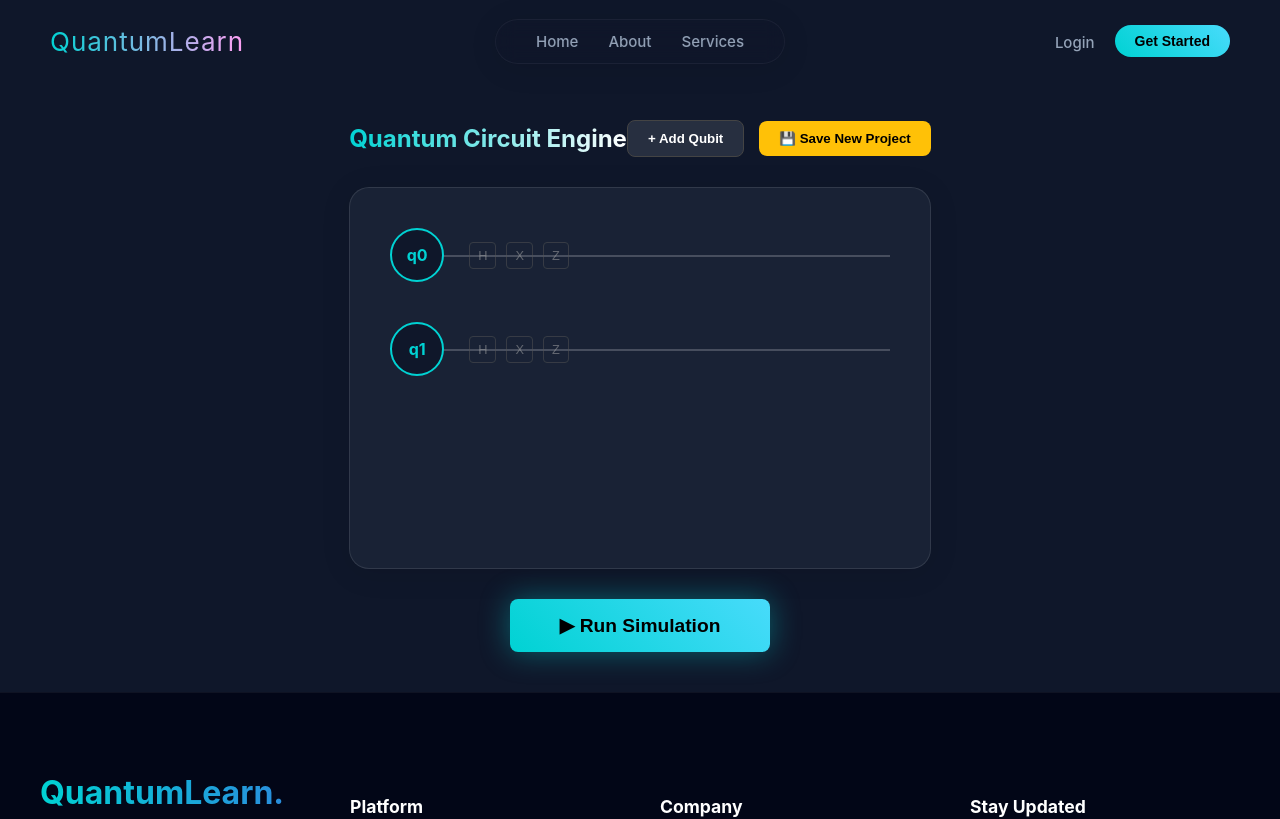
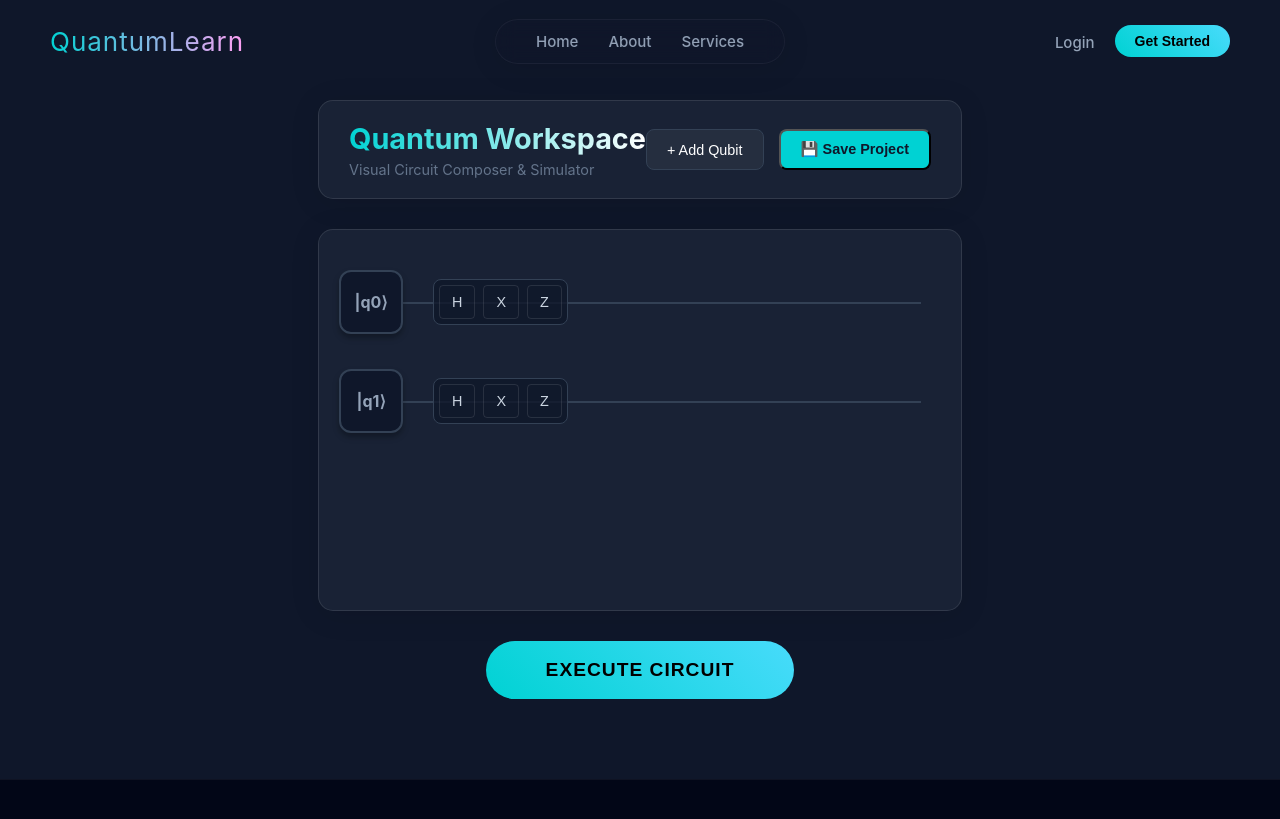
Before and after one commit to rishabhsaraswat90-sketch/QuantumLearn, a React (Vite) app in the folder client/: page /simulator in a window 1280 px wide. Shown: the top 819 px of the page. Built offline with nearby package versions, Linux system fonts and the light colour scheme.

Commit message:
Adding recharts to improve the chart section of simulator

```diff
--- a/client/package.json
+++ b/client/package.json
@@ -17,7 +17,8 @@
     "react-dom": "^19.2.4",
     "react-easy-crop": "^5.5.6",
     "react-hot-toast": "^2.6.0",
-    "react-router-dom": "^7.13.0"
+    "react-router-dom": "^7.13.0",
+    "recharts": "^3.7.0"
   },
   "devDependencies": {
     "@eslint/js": "^9.39.1",
--- a/client/src/pages/Simulator.jsx
+++ b/client/src/pages/Simulator.jsx
@@ -1,25 +1,22 @@
 import React, { useState } from 'react';
-import { motion } from 'framer-motion';
+import { motion, AnimatePresence } from 'framer-motion';
 import { toast } from 'react-hot-toast';
-import { useLocation, useNavigate } from 'react-router-dom'; // Add these
+import { useLocation, useNavigate } from 'react-router-dom';
+import { BarChart, Bar, XAxis, YAxis, Tooltip, ResponsiveContainer, Cell } from 'recharts';
 
 const Simulator = () => {
   const location = useLocation();
   const navigate = useNavigate();
 
-  // 👇 NEW: Check if we received data from the Dashboard
+  // --- Logic State (Untouched) ---
   const [circuit, setCircuit] = useState(location.state?.circuitData || [[], []]);
-  const [circuitId, setCircuitId] = useState(location.state?.id || null); // Tracks if this is an existing project
+  const [circuitId, setCircuitId] = useState(location.state?.id || null);
   const [projectTitle, setProjectTitle] = useState(location.state?.title || "");
-
   const [results, setResults] = useState(null);
   const [loading, setLoading] = useState(false);
 
   const addQubit = () => {
-    if (circuit.length >= 5) {
-        toast.error("Max 5 Qubits allowed in Demo Mode");
-        return;
-    }
+    if (circuit.length >= 5) return toast.error("Max 5 Qubits allowed in Demo Mode");
     setCircuit([...circuit, []]);
   };
 
@@ -44,150 +41,158 @@ const Simulator = () => {
         headers: { "Content-Type": "application/json" },
         body: JSON.stringify({ circuitData: circuit })
       });
-
       const json = await response.json();
       if (json.success) {
-        setResults(json.results);
+        // Format data for Recharts
+        const chartData = json.results.map(r => ({
+            state: `|${r.state}⟩`,
+            probability: parseFloat((r.probability * 100).toFixed(2))
+        }));
+        setResults(chartData);
         toast.success("Simulation Complete", { icon: '⚡' });
-      } else {
-        toast.error("Simulation Failed");
-      }
+      } else toast.error("Simulation Failed");
     } catch (error) {
       toast.error("Server Connection Error");
     }
     setLoading(false);
   };
 
-  // 👇 NEW: Save OR Update Logic
   const handleSave = async () => {
     const token = localStorage.getItem('token');
-    if (!token) {
-      toast.error("Login to Save Circuits");
-      return;
-    }
+    if (!token) return toast.error("Login to Save Circuits");
 
-    // If it's a new project, ask for a name. Otherwise, keep current name.
     let title = projectTitle;
     if (!circuitId) {
         title = prompt("Project Name:");
-        if (!title) return; // User cancelled
+        if (!title) return;
         setProjectTitle(title);
     }
 
     try {
-      // Determine URL and Method based on if we have an ID
-      const url = circuitId
-        ? `https://quantumlearn-api.onrender.com/api/simulation/update/${circuitId}`
-        : `https://quantumlearn-api.onrender.com/api/simulation/save`;
-
+      const url = circuitId ? `https://quantumlearn-api.onrender.com/api/simulation/update/${circuitId}` : `https://quantumlearn-api.onrender.com/api/simulation/save`;
       const method = circuitId ? "PUT" : "POST";
 
       const response = await fetch(url, {
         method: method,
-        headers: {
-          "Content-Type": "application/json",
-          "auth-token": token
-        },
+        headers: { "Content-Type": "application/json", "auth-token": token },
         body: JSON.stringify({ title, circuitData: circuit })
       });
-
       const json = await response.json();
 
-      // If saving a new circuit, grab the new ID so future saves act as updates
       if (json._id || json.circuit) {
         if (!circuitId) setCircuitId(json._id);
         toast.success(circuitId ? "Project Updated" : "Project Saved to Cloud ☁️");
-      } else {
-        toast.error("Save Failed");
-      }
+      } else toast.error("Save Failed");
     } catch (error) {
       toast.error("Server Error");
     }
   };
 
+  // --- Custom Tooltip for the Chart ---
+  const CustomTooltip = ({ active, payload, label }) => {
+    if (active && payload && payload.length) {
       return (
-    <div style={{ padding: '120px 40px 40px 40px', maxWidth: '1200px', margin: '0 auto', color: 'white' }}>
+        <div style={{ background: '#0f172a', border: '1px solid #00d2d3', padding: '10px', borderRadius: '8px', color: '#fff' }}>
+          <p style={{ margin: 0, fontWeight: 'bold' }}>State: {label}</p>
+          <p style={{ margin: 0, color: '#00d2d3' }}>Probability: {payload[0].value}%</p>
+        </div>
+      );
+    }
+    return null;
+  };
 
-      <div style={{ display: 'flex', justifyContent: 'space-between', alignItems: 'center', marginBottom: '30px' }}>
-        <h2 style={{ margin: 0, background: 'linear-gradient(to right, #00d2d3, #fff)', WebkitBackgroundClip: 'text', WebkitTextFillColor: 'transparent' }}>
-            {projectTitle ? `Editing: ${projectTitle}` : "Quantum Circuit Engine"}
+  return (
+    <div style={{ padding: '100px 20px 40px 20px', maxWidth: '1200px', margin: '0 auto', color: 'white', fontFamily: 'Inter, sans-serif' }}>
+
+      {/* Header Panel */}
+      <div className="glass-panel" style={{ padding: '20px 30px', borderRadius: '15px', display: 'flex', justifyContent: 'space-between', alignItems: 'center', marginBottom: '30px' }}>
+        <div>
+            <h2 style={{ margin: 0, fontSize: '1.8rem', background: 'linear-gradient(to right, #00d2d3, #fff)', WebkitBackgroundClip: 'text', WebkitTextFillColor: 'transparent' }}>
+                {projectTitle ? projectTitle : "Quantum Workspace"}
             </h2>
-        <div>
-            <button onClick={addQubit} className="btn-neon" style={{ marginRight: '15px', background: 'rgba(255,255,255,0.1)', color: 'white', border: '1px solid #444' }}>
+            <p style={{ margin: '5px 0 0 0', color: '#64748b', fontSize: '0.9rem' }}>Visual Circuit Composer & Simulator</p>
+        </div>
+        <div style={{ display: 'flex', gap: '15px' }}>
+            <motion.button whileHover={{ scale: 1.05 }} whileTap={{ scale: 0.95 }} onClick={addQubit} style={{ ...btnStyle, background: 'rgba(255,255,255,0.05)', border: '1px solid #334155' }}>
                 + Add Qubit
-            </button>
-            {/* 👇 Updated button to trigger handleSave */}
-            <button onClick={handleSave} className="btn-neon" style={{ background: '#ffc107', color: 'black' }}>
-                {circuitId ? "💾 Update Project" : "💾 Save New Project"}
-            </button>
+            </motion.button>
+            <motion.button whileHover={{ scale: 1.05 }} whileTap={{ scale: 0.95 }} onClick={handleSave} style={{ ...btnStyle, background: '#00d2d3', color: '#0f172a', fontWeight: 'bold' }}>
+                {circuitId ? "💾 Update Project" : "💾 Save Project"}
+            </motion.button>
         </div>
       </div>
 
-      {/* --- CIRCUIT CANVAS --- */}
-      <div className="glass-panel" style={{ padding: '40px', borderRadius: '20px', minHeight: '300px', overflowX: 'auto', marginBottom: '30px' }}>
+      {/* Circuit Canvas */}
+      <div className="glass-panel" style={{ padding: '40px 20px', borderRadius: '15px', overflowX: 'auto', marginBottom: '30px', minHeight: '300px' }}>
         {circuit.map((qubitLine, index) => (
-          <div key={index} style={{ display: 'flex', alignItems: 'center', marginBottom: '40px', position: 'relative' }}>
+          <div key={index} style={{ display: 'flex', alignItems: 'center', marginBottom: '35px', position: 'relative' }}>
 
-            <div style={{
-                width: '50px', height: '50px', borderRadius: '50%',
-                background: '#0f172a', border: '2px solid #00d2d3',
-                display: 'flex', alignItems: 'center', justifyContent: 'center',
-                fontWeight: 'bold', color: '#00d2d3', zIndex: 2
-            }}>
-                q{index}
+            {/* Qubit Node */}
+            <div style={{ width: '60px', height: '60px', borderRadius: '12px', background: '#0f172a', border: '2px solid #334155', display: 'flex', alignItems: 'center', justifyContent: 'center', fontWeight: 'bold', color: '#94a3b8', zIndex: 2, boxShadow: '0 4px 6px rgba(0,0,0,0.3)' }}>
+                |q{index}⟩
             </div>
 
-            <div style={{ position: 'absolute', left: '50px', right: 0, top: '50%', height: '2px', background: 'rgba(255,255,255,0.2)', zIndex: 0 }}></div>
+            {/* Quantum Wire */}
+            <div style={{ position: 'absolute', left: '60px', right: '20px', top: '50%', height: '2px', background: '#334155', zIndex: 0 }}></div>
 
-            <div style={{ display: 'flex', alignItems: 'center', marginLeft: '20px', zIndex: 1, gap: '15px' }}>
+            {/* Gates */}
+            <div style={{ display: 'flex', alignItems: 'center', marginLeft: '30px', zIndex: 1, gap: '15px', minWidth: '100px' }}>
+              <AnimatePresence>
                 {qubitLine.map((gate, gIndex) => (
                   <motion.div
-                    initial={{ scale: 0 }} animate={{ scale: 1 }} key={gIndex}
-                    style={{
-                        width: '50px', height: '50px', background: 'rgba(0, 210, 211, 0.1)', border: '1px solid #00d2d3', color: '#00d2d3',
-                        display: 'flex', alignItems: 'center', justifyContent: 'center', fontWeight: 'bold', borderRadius: '8px',
-                        backdropFilter: 'blur(5px)', boxShadow: '0 0 15px rgba(0,210,211,0.2)'
-                    }}
+                      initial={{ scale: 0, opacity: 0 }} animate={{ scale: 1, opacity: 1 }} exit={{ scale: 0, opacity: 0 }}
+                      key={gIndex}
+                      style={{ width: '50px', height: '50px', background: 'rgba(0, 210, 211, 0.1)', border: '1px solid #00d2d3', color: '#00d2d3', display: 'flex', alignItems: 'center', justifyContent: 'center', fontSize: '1.2rem', fontWeight: 'bold', borderRadius: '8px', backdropFilter: 'blur(5px)', boxShadow: '0 0 15px rgba(0,210,211,0.2)' }}
                   >
                     {gate}
                   </motion.div>
                 ))}
-              <div style={{ opacity: 0.5, transition: '0.3s', display: 'flex', gap: '5px' }} className="gate-options">
-                 <button onClick={() => addGate(index, 'H')} style={miniBtn}>H</button>
-                 <button onClick={() => addGate(index, 'X')} style={miniBtn}>X</button>
-                 <button onClick={() => addGate(index, 'Z')} style={miniBtn}>Z</button>
-                 {qubitLine.length > 0 && <button onClick={() => removeGate(index)} style={{...miniBtn, color: 'red', borderColor: 'red'}}>×</button>}
+              </AnimatePresence>
+
+              {/* Action Toolbar for this Qubit */}
+              <div style={{ display: 'flex', gap: '8px', background: 'rgba(15, 23, 42, 0.8)', padding: '5px', borderRadius: '8px', border: '1px solid #334155' }}>
+                 <button onClick={() => addGate(index, 'H')} style={gateBtnStyle}>H</button>
+                 <button onClick={() => addGate(index, 'X')} style={gateBtnStyle}>X</button>
+                 <button onClick={() => addGate(index, 'Z')} style={gateBtnStyle}>Z</button>
+                 {qubitLine.length > 0 && <button onClick={() => removeGate(index)} style={{...gateBtnStyle, color: '#ff4757', borderColor: 'rgba(255, 71, 87, 0.3)'}}>⌫</button>}
               </div>
             </div>
           </div>
         ))}
       </div>
 
-      <div style={{ textAlign: 'center' }}>
+      {/* Execute Button */}
+      <div style={{ textAlign: 'center', marginBottom: '40px' }}>
         <motion.button
-            whileHover={{ scale: 1.05 }} whileTap={{ scale: 0.95 }}
-            onClick={runSimulation}
-            className="btn-neon"
-            style={{ padding: '15px 50px', fontSize: '1.2rem', boxShadow: '0 0 30px rgba(0,210,211,0.4)' }}
+            whileHover={{ scale: 1.02, boxShadow: '0 0 30px rgba(0,210,211,0.5)' }} whileTap={{ scale: 0.98 }}
+            onClick={runSimulation} className="btn-neon" disabled={loading}
+            style={{ padding: '18px 60px', fontSize: '1.2rem', borderRadius: '30px', letterSpacing: '1px' }}
         >
-          {loading ? "Computing Wavefunction..." : "▶ Run Simulation"}
+          {loading ? "COMPUTING STATE VECTOR..." : "EXECUTE CIRCUIT"}
         </motion.button>
       </div>
 
+      {/* Professional Results Visualization */}
       {results && (
-        <motion.div initial={{ opacity: 0, y: 20 }} animate={{ opacity: 1, y: 0 }} className="glass-panel" style={{ marginTop: '40px', padding: '30px', borderRadius: '15px' }}>
-          <h3 style={{ color: '#aaa', borderBottom: '1px solid #333', paddingBottom: '10px' }}>Probability Distribution</h3>
-          <div style={{ display: 'flex', justifyContent: 'center', gap: '40px', marginTop: '30px', alignItems: 'flex-end', height: '200px' }}>
-            {results.map((res, i) => (
-              <div key={i} style={{ textAlign: 'center', width: '60px' }}>
-                <div style={{ fontSize: '1rem', fontWeight: 'bold', marginBottom: '10px', color: '#fff' }}>{(res.probability * 100).toFixed(1)}%</div>
-                <motion.div
-                    initial={{ height: 0 }} animate={{ height: `${res.probability * 100}%` }} transition={{ duration: 1, type: 'spring' }}
-                    style={{ width: '100%', background: 'linear-gradient(to top, #00d2d3, #2e86de)', borderRadius: '5px 5px 0 0', boxShadow: '0 0 20px rgba(0,210,211,0.4)' }}
-                />
-                <div style={{ marginTop: '10px', color: '#aaa', fontFamily: 'monospace', fontSize: '1.2rem' }}>|{res.state}⟩</div>
+        <motion.div initial={{ opacity: 0, y: 30 }} animate={{ opacity: 1, y: 0 }} className="glass-panel" style={{ padding: '40px', borderRadius: '15px' }}>
+          <div style={{ marginBottom: '30px', borderBottom: '1px solid #334155', paddingBottom: '15px' }}>
+            <h3 style={{ margin: 0, color: '#f8fafc' }}>Measurement Probabilities</h3>
+            <p style={{ margin: '5px 0 0 0', color: '#64748b', fontSize: '0.9rem' }}>Ideal simulation results (shots = ∞)</p>
           </div>
+
+          <div style={{ width: '100%', height: '350px' }}>
+            <ResponsiveContainer width="100%" height="100%">
+                <BarChart data={results} margin={{ top: 20, right: 30, left: 0, bottom: 20 }}>
+                    <XAxis dataKey="state" stroke="#94a3b8" tick={{ fill: '#94a3b8', fontSize: 14 }} dy={10} />
+                    <YAxis stroke="#94a3b8" tick={{ fill: '#94a3b8' }} tickFormatter={(val) => `${val}%`} />
+                    <Tooltip content={<CustomTooltip />} cursor={{ fill: 'rgba(255,255,255,0.05)' }} />
+                    <Bar dataKey="probability" radius={[4, 4, 0, 0]} animationDuration={1500}>
+                        {results.map((entry, index) => (
+                            <Cell key={`cell-${index}`} fill={entry.probability > 0 ? '#00d2d3' : '#334155'} />
                         ))}
+                    </Bar>
+                </BarChart>
+            </ResponsiveContainer>
           </div>
         </motion.div>
       )}
@@ -195,6 +200,8 @@ const Simulator = () => {
   );
 };
 
-const miniBtn = { background: 'transparent', border: '1px solid #555', color: '#aaa', borderRadius: '4px', padding: '5px 8px', cursor: 'pointer', fontSize: '0.8rem', marginLeft: '5px' };
+// Reusable inline styles
+const btnStyle = { padding: '10px 20px', borderRadius: '8px', cursor: 'pointer', color: '#fff', fontSize: '0.9rem', outline: 'none', transition: '0.2s' };
+const gateBtnStyle = { background: 'transparent', border: '1px solid rgba(255,255,255,0.1)', color: '#cbd5e1', borderRadius: '4px', padding: '8px 12px', cursor: 'pointer', fontSize: '0.9rem', transition: '0.2s' };
 
 export default Simulator;
```
Also changed, not shown: 1 other file (tests, documents, lock files or other folders). Lines whose indentation alone changed are shown as unchanged.
